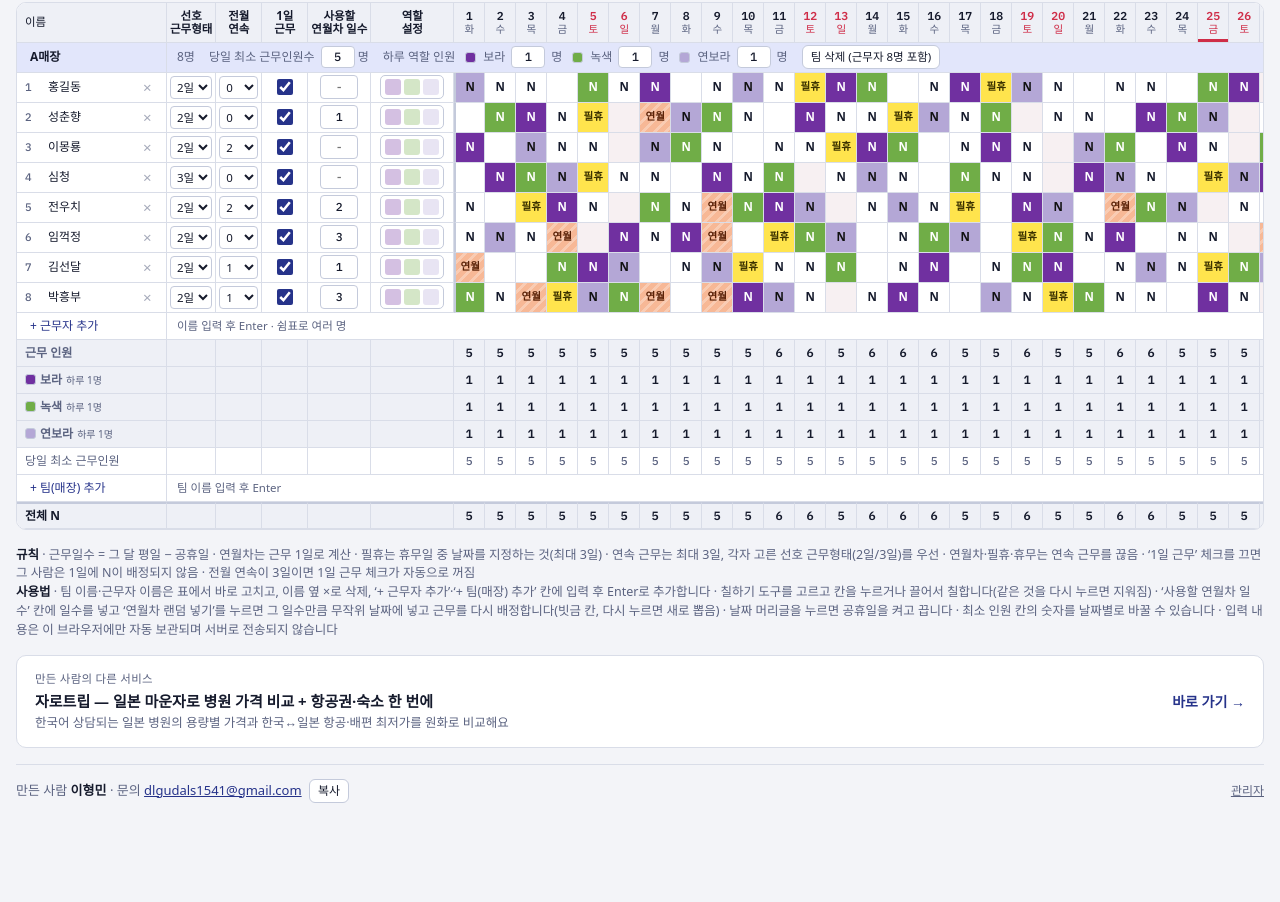
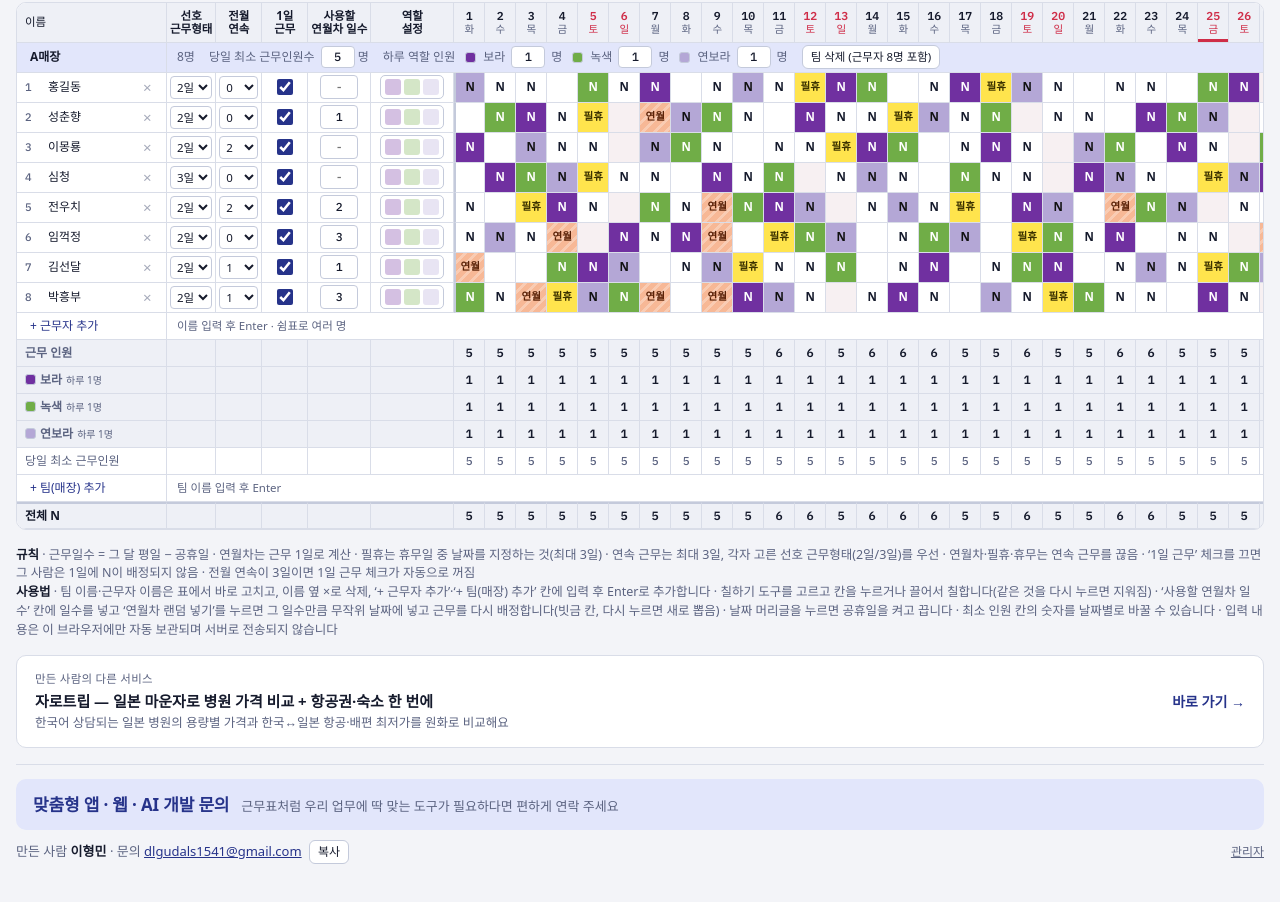
Before and after one commit to usingus1/geunmuzza, a plain HTML site: page index.html in a window 1280 px wide. Shown: the part 698-1600 px from the top of the page. Before the commit the page ends 1549 px from the top, so only its background shows below. Drawn offline with Linux system fonts and the light colour scheme; a web font is replaced by a local one.

Commit message:
Add files via upload

```diff
--- a/index.html
+++ b/index.html
@@ -209,6 +209,10 @@ details.panel>summary{cursor:pointer;font-weight:600;font-size:15px}
 .promo-go{grid-column:2;grid-row:1 / span 3;color:var(--accent);font-weight:600;white-space:nowrap}
 @media (max-width:520px){.promo{grid-template-columns:1fr}.promo-go{grid-column:1;grid-row:auto}}
 .foot{display:flex;flex-wrap:wrap;gap:10px 20px;align-items:center;justify-content:space-between;border-top:1px solid var(--line);padding-top:14px;font-size:13px;color:var(--muted)}
+.devcta{flex-basis:100%;display:flex;flex-wrap:wrap;align-items:baseline;gap:4px 12px;padding:12px 16px;border-radius:10px;background:var(--accent-soft);color:var(--fg);text-decoration:none;border:1px solid transparent}
+.devcta:hover{border-color:var(--accent)}
+.devcta-title{font-size:17px;font-weight:700;color:var(--accent);letter-spacing:-.01em}
+.devcta-desc{font-size:13px;color:var(--muted);min-width:0}
 .credit b{color:var(--fg);font-weight:600}
 .credit a{color:var(--accent);word-break:break-all}
 .credit button.sm{padding:2px 8px;font-size:12px;margin-left:4px}
@@ -316,6 +320,10 @@ details.panel>summary{cursor:pointer;font-weight:600;font-size:15px}
     <span class="promo-go">바로 가기 →</span>
   </a>
   <footer class="foot">
+  <a class="devcta mail-js" href="#">
+    <span class="devcta-title">맞춤형 앱 · 웹 · AI 개발 문의</span>
+    <span class="devcta-desc">근무표처럼 우리 업무에 딱 맞는 도구가 필요하다면 편하게 연락 주세요</span>
+  </a>
   <div class="credit">만든 사람 <b>이형민</b> · 문의 <a id="mailLink" href="#">메일 주소 불러오는 중</a> <button type="button" id="mailCopy" class="sm">복사</button></div>
   <div class="admin" id="adminBar">
     <a id="adminLink" role="button" tabindex="0">관리자</a>
@@ -1157,6 +1165,7 @@ all();
 (function(){
   const em=['dlgudals1541','gmail.com'].join('@'),a=$('#mailLink');
   a.textContent=em;a.href='mailto:'+em+'?subject='+encodeURIComponent('근무짜 문의');
+  document.querySelectorAll('.mail-js').forEach(x=>{x.href='mailto:'+em+'?subject='+encodeURIComponent('맞춤형 앱·웹·AI 개발 문의');});
   $('#mailCopy').addEventListener('click',()=>{
     const done=()=>toast('메일 주소를 복사했어요');
     if(navigator.clipboard&&navigator.clipboard.writeText)navigator.clipboard.writeText(em).then(done,()=>{const r=document.createRange();r.selectNodeContents(a);const s=getSelection();s.removeAllRanges();s.addRange(r);toast('주소를 선택했어요. Ctrl+C로 복사하세요');});
```
